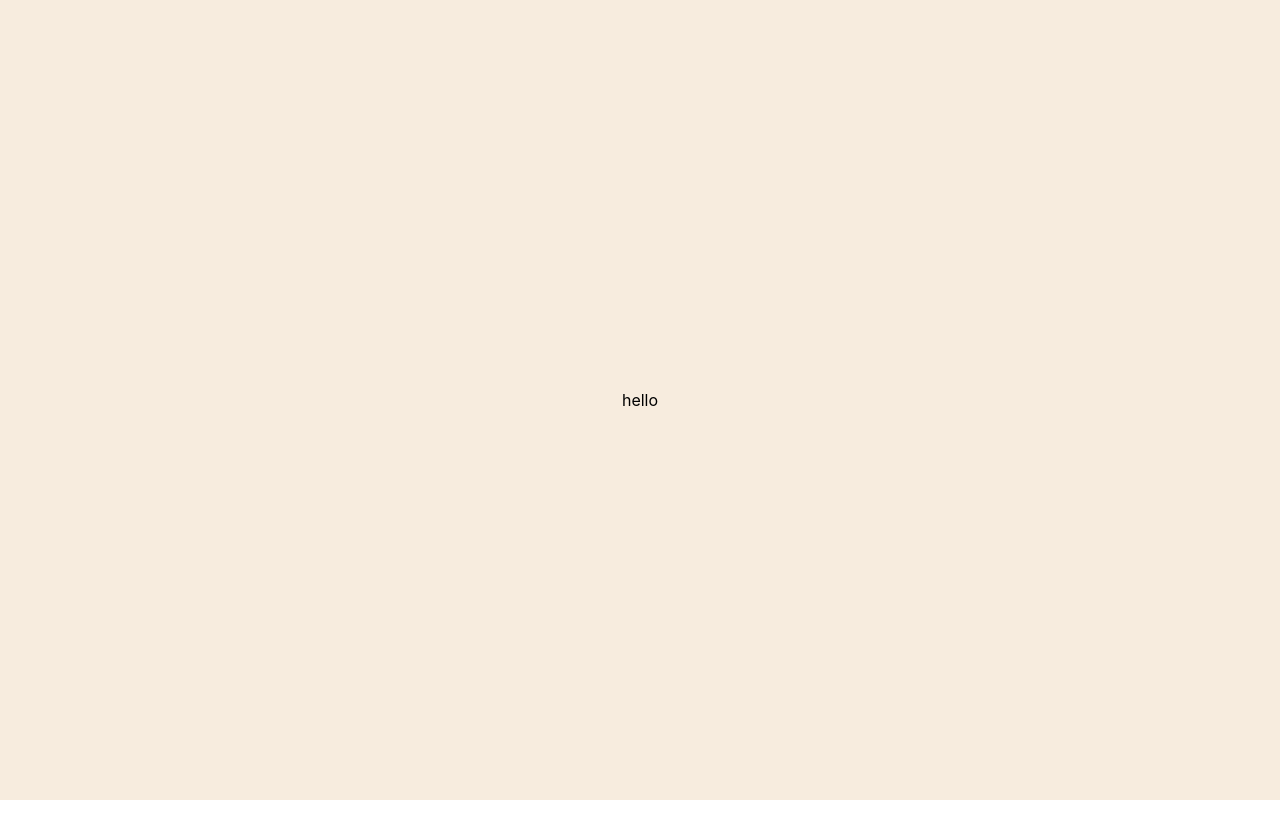
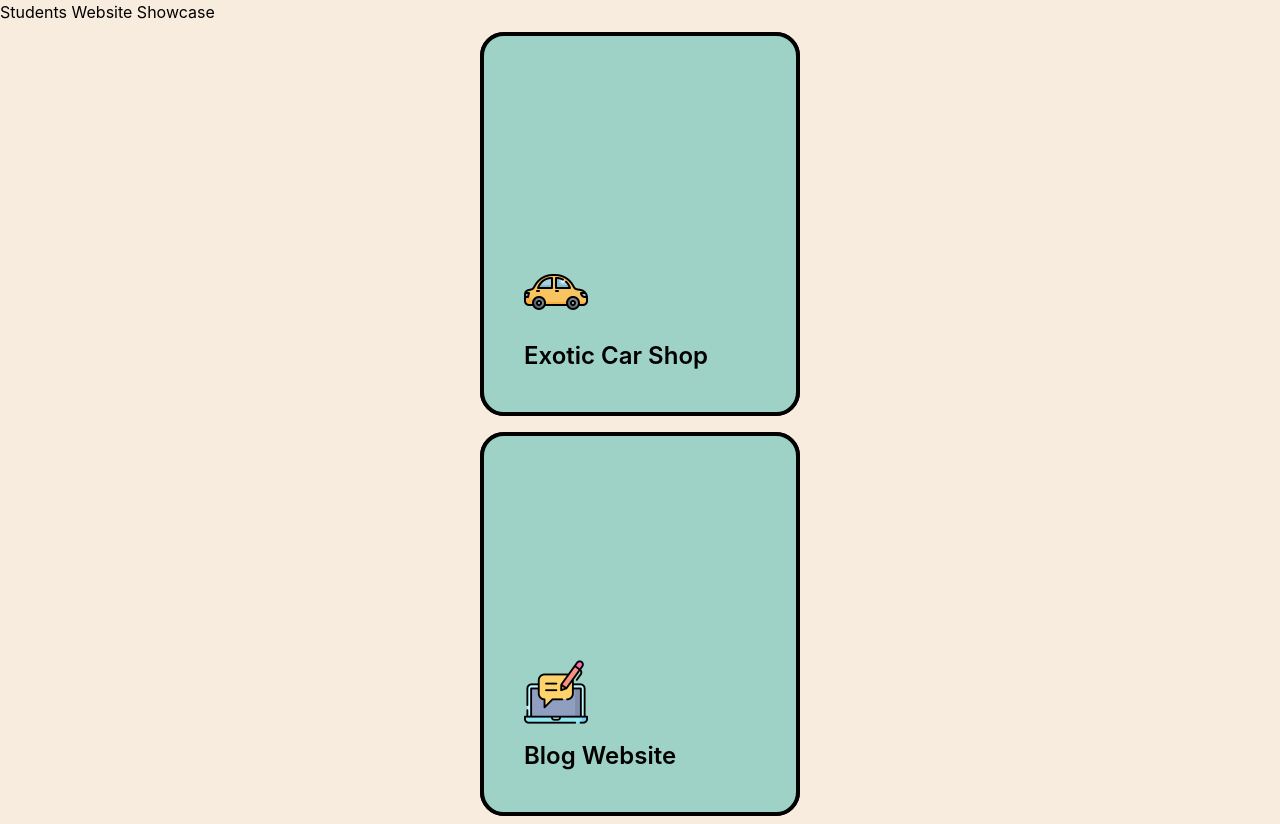
Before and after one commit to JuanEulogio/2024_lead_instuctor_showcase, a React (Create React App) app: page / in a window 1280 px wide. Before the commit the page ends 800 px from the top, so only its background shows below. Built offline with nearby package versions, Linux system fonts and the light colour scheme.

Commit message:
Card component implemented

```diff
--- a/src/App.js
+++ b/src/App.js
@@ -1,5 +1,6 @@
 import Lottie from 'lottie-web';
 import { useEffect, useRef, useState } from 'react';
+import Card from './components/Card';
 
 function App() {
   const [displayStatus, setStatus]= useState("lottieStart")
@@ -36,9 +37,12 @@ function App() {
     :
 
       <div className='animate-fadeIn'>
+        <h1>Students Website Showcase</h1>
         <div className='grid h-screen place-items-center'>
 
-            <h1>hello</h1>
+          <Card img={"pointer"} title={"Exotic Car Shop"} header={"Card Header"} description={"Card Description"} link={"https://github.com/TwinkieMan22/Exotic-car-Market"} ></Card>
+          <Card img={"blogging"} title={"Blog Website"} header={"Card Header"} description={"Card Description"} link={"https://github.com/Chase-Nickel/react-blog"}></Card>
+
 
         </div>
       </div>
--- /dev/null
+++ b/src/components/Card.js
@@ -0,0 +1,34 @@
+export default function Card(props) {
+
+    const path= require('../../src/assets/' + ((props.img==="pointer") ?
+      ('car.png')
+      : (props.img=== "blogging") ?
+      ('blogging.png')
+      :
+      ('cursor.png')
+    ));
+
+
+    return (
+    <a href={props.link} className="group relative block h-64 sm:h-80 lg:h-96 cursor-drawn">
+        <span className="absolute bg-pastelStongTeal rounded-3xl inset-0 border-4 border-black"></span>
+
+        <div className="relative bg-pastelTeal flex h-full w-80 rounded-3xl transform items-end border-4 border-black transition-transform group-hover:-translate-x-4 group-hover:-translate-y-4">
+
+          <div className="p-4 !pt-0 transition-opacity group-hover:absolute group-hover:opacity-0 sm:p-8 lg:p-10">
+            <img src={path}></img>
+            <h2 className="mt-4 text-xl font-semibold sm:text-2xl"> {props.title} </h2>
+          </div>
+
+
+          <div className="absolute h-full w-80 p-4 rounded-3xl opacity-0 transition-opacity group-hover:relative group-hover:opacity-100 sm:p-8 lg:p-10">
+            <h3 className="mt-4 text-xl font-semibold sm:text-2xl"> {props.header} </h3>
+
+            <p className="mt-4 text-sm sm:text-base"> {props.description} </p>
+
+            <p className="mt-8 font-bold">Read more</p>
+          </div>
+        </div>
+      </a>
+    )
+  }
--- a/tailwind.config.js
+++ b/tailwind.config.js
@@ -1,7 +1,8 @@
 /** @type {import('tailwindcss').Config} */
 module.exports = {
   content: [
-    "./src/*.js"
+    "./src/*.js",
+    "./src/components/*.js"
   ],
   theme: {
     extend: {
```
Also changed, not shown: src/assets/blogging.png (added), src/assets/car.png (added).
